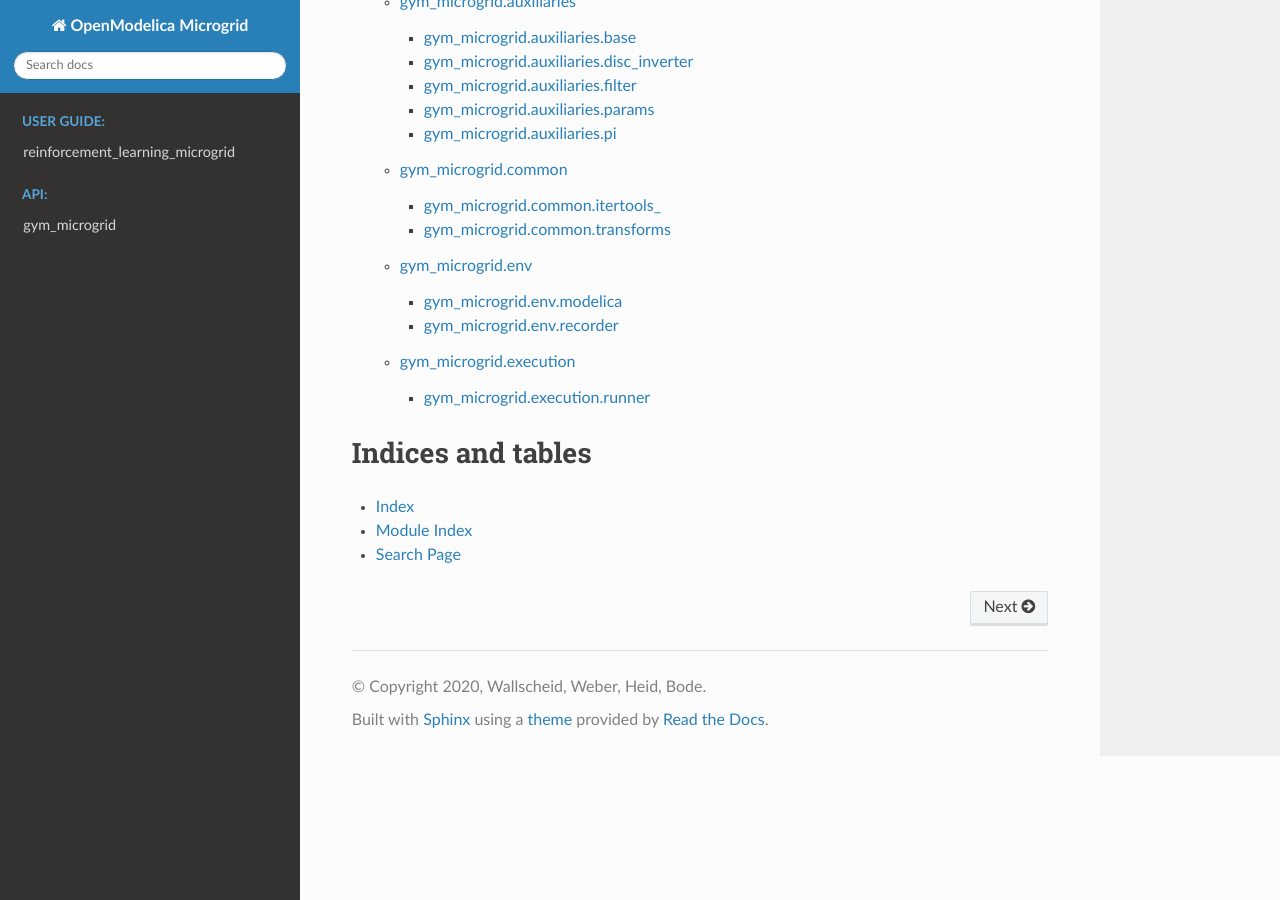
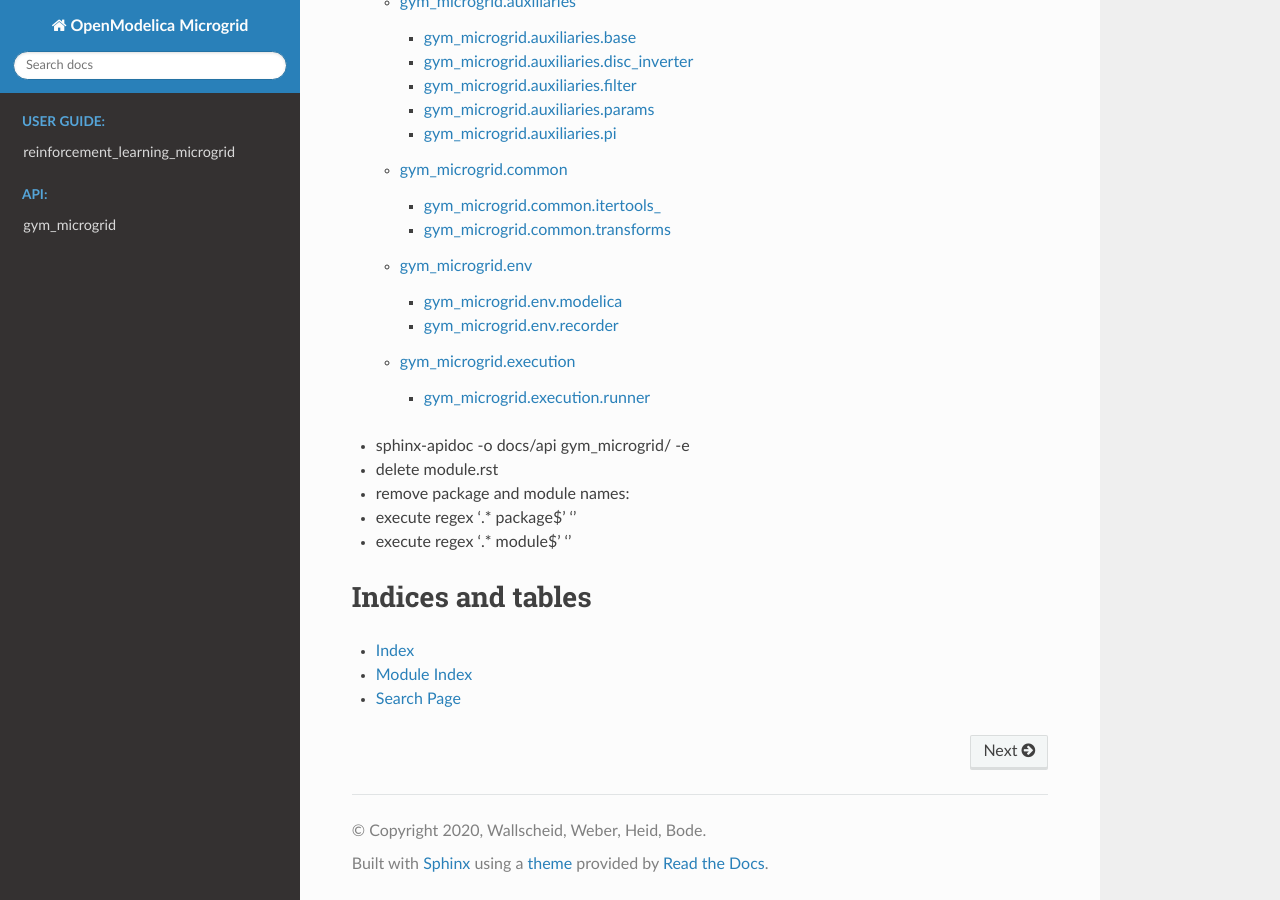
Before and after one commit to upb-lea/openmodelica-microgrid-gym, a Sphinx documentation site: the page built from docs/index.rst, in a window 1280 px wide and 900 px high, scrolled down 1139 px. Built offline with Sphinx 7.4.7 and the Read the Docs theme 2.0.0, drawn with Linux system fonts in a browser that asks for light colours; pages that are not in the unit, such as notebooks, are missing from menus.

Commit message:
#23 added comment how to generate apidoc

```diff
--- a/docs/index.rst
+++ b/docs/index.rst
@@ -55,6 +55,15 @@ For the creation of additional grid contellations, Openmodelica (nightly build r
 
    api/gym_microgrid
 
+.. GENERATE APIDOC
+- sphinx-apidoc -o docs/api gym_microgrid/ -e
+- delete module.rst
+- remove package and module names:
+- execute regex '.* package$' ''
+- execute regex '.* module$' ''
+
+
+
 
 
 
```
